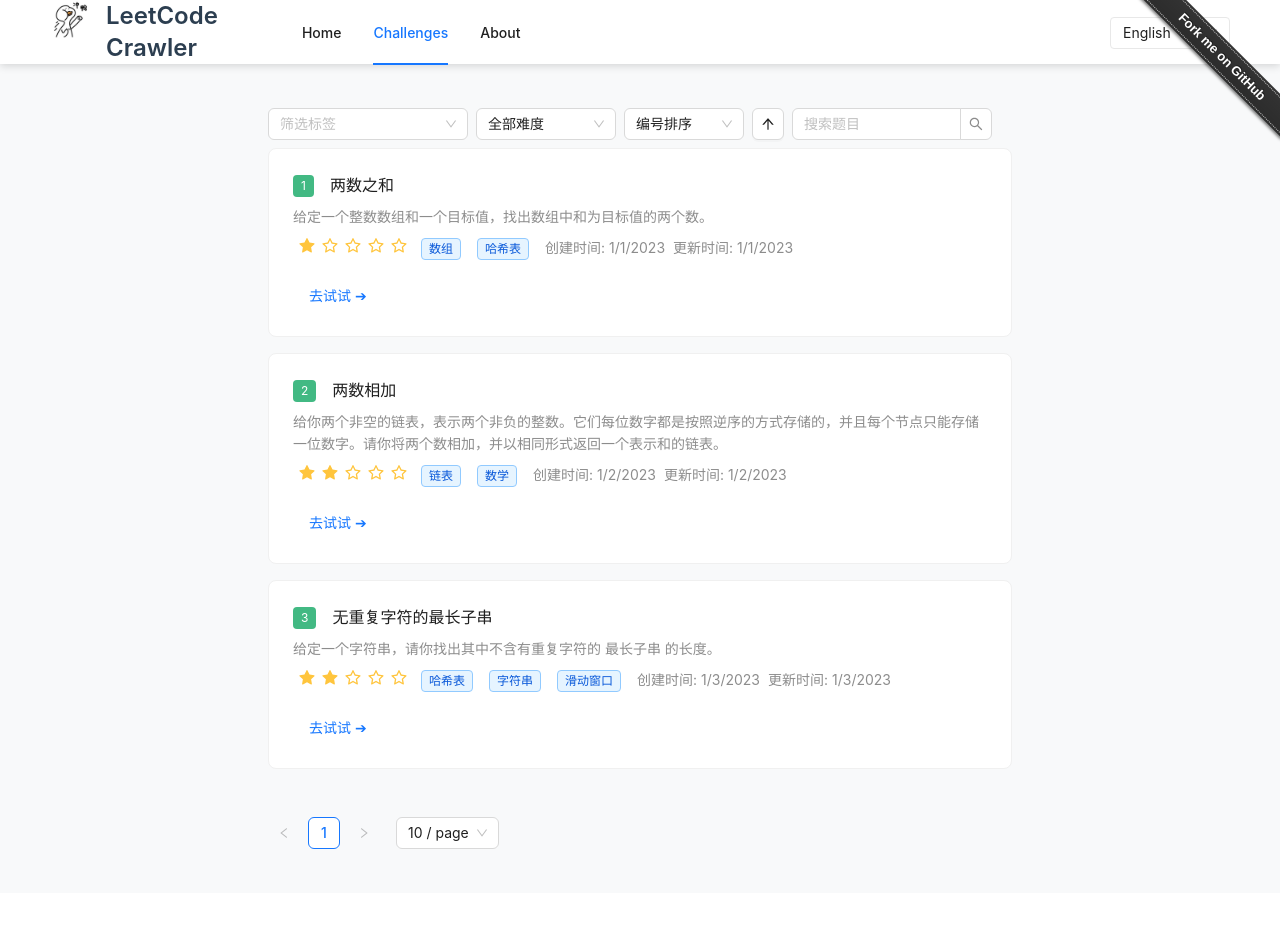
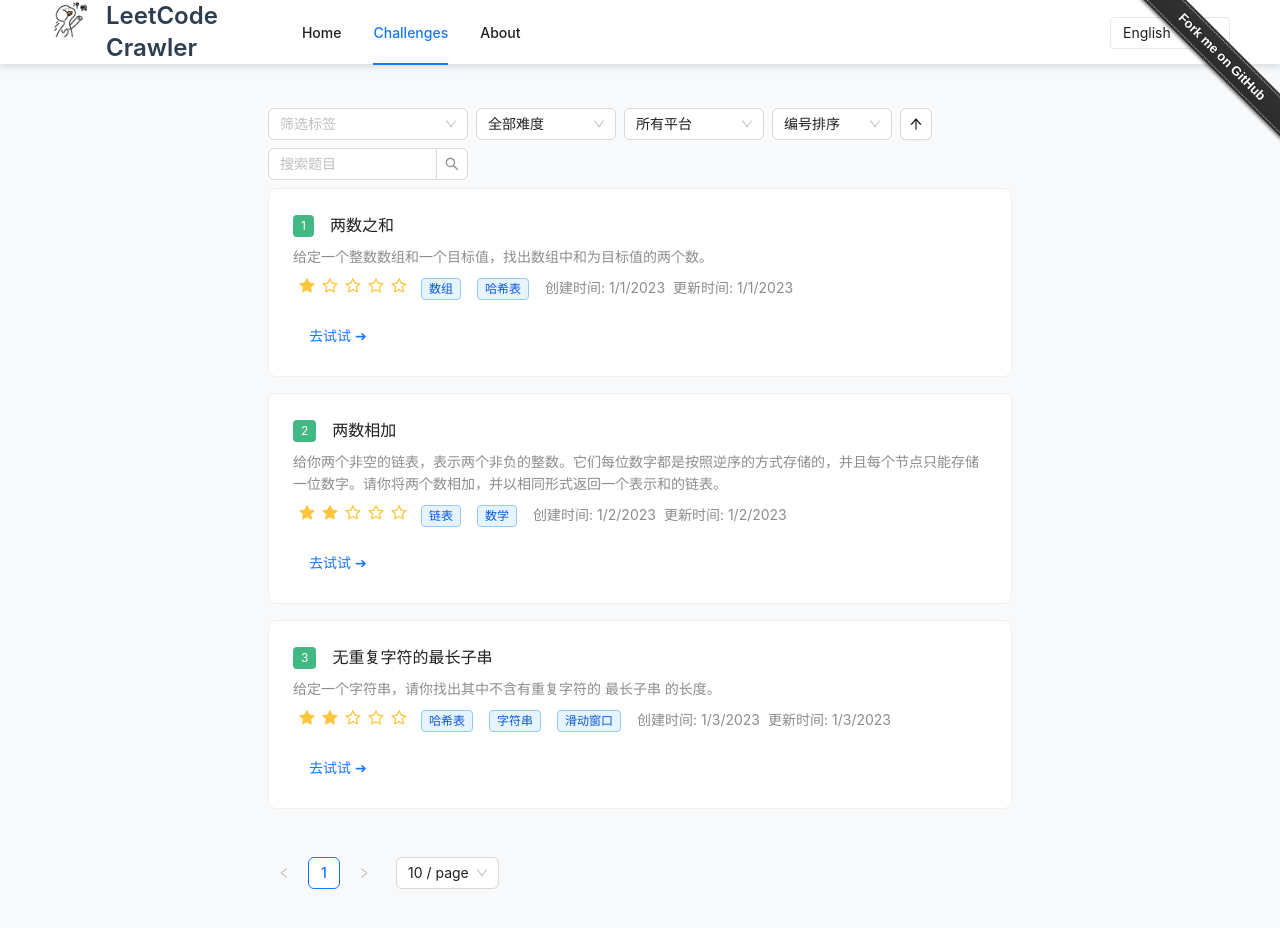
Before and after one commit to JSREP/crawler-leetcode, a React (Vite) app: page /challenges in a window 1280 px wide. Shown: the top 928 px of the page. Before the commit the page ends 893 px from the top, so only its background shows below. Built offline with nearby package versions, Linux system fonts and the light colour scheme.

Commit message:
添加 LeetCode 平台支持和修复GitHub徽标点击问题

```diff
--- a/src/App.tsx
+++ b/src/App.tsx
@@ -7,6 +7,7 @@ import ChallengeDetailPage from './components/ChallengeDetailPage'
 import AboutPage from './components/AboutPage'
 import GitHubRibbon from './components/GitHubRibbon'
 import './gh-fork-ribbon.css';
+import './styles/github-ribbon-fix.css';
 
 const App = () => {
     return (
--- a/src/components/ChallengeListPage/ChallengeControls.tsx
+++ b/src/components/ChallengeListPage/ChallengeControls.tsx
@@ -1,6 +1,8 @@
 import { Space, Select, Button, Input } from 'antd';
 import { ArrowUpOutlined, ArrowDownOutlined } from '@ant-design/icons';
 import StarRating from '../StarRating';
+import { useMemo } from 'react';
+import { Col } from 'antd';
 
 const { Search } = Input;
 const { Option } = Select;
@@ -12,6 +14,11 @@ interface ChallengeControlsProps {
     allTags: string[];
 
     /**
+     * 所有可选平台
+     */
+    allPlatforms: string[];
+
+    /**
      * 当前选中的标签
      */
     selectedTags: string[];
@@ -20,6 +27,11 @@ interface ChallengeControlsProps {
      * 当前选中的难度
      */
     selectedDifficulty: string;
+
+    /**
+     * 当前选中的平台
+     */
+    selectedPlatform: string;
 
     /**
      * 当前排序字段
@@ -42,6 +54,11 @@ interface ChallengeControlsProps {
     onDifficultyChange: (difficulty: string) => void;
 
     /**
+     * 平台变更回调
+     */
+    onPlatformChange: (platform: string) => void;
+
+    /**
      * 排序字段变更回调
      */
     onSortByChange: (field: string) => void;
@@ -62,16 +79,28 @@ interface ChallengeControlsProps {
  */
 const ChallengeControls: React.FC<ChallengeControlsProps> = ({
     allTags,
+    allPlatforms,
     selectedTags,
     selectedDifficulty,
+    selectedPlatform,
     sortBy,
     sortOrder,
     onTagsChange,
     onDifficultyChange,
+    onPlatformChange,
     onSortByChange,
     onSortOrderChange,
     onSearch
 }) => {
+    // 确保LeetCode平台在平台列表中
+    const platformOptions = useMemo(() => {
+        const platforms = [...new Set([...allPlatforms, 'LeetCode'])];
+        return [
+            { value: 'all', label: '所有平台' },
+            ...platforms.map(platform => ({ value: platform, label: platform }))
+        ];
+    }, [allPlatforms]);
+
     return (
         <Space wrap>
             <Select
@@ -96,6 +125,13 @@ const ChallengeControls: React.FC<ChallengeControlsProps> = ({
                     </Option>
                 ))}
             </Select>
+
+            <Select
+                style={{ width: 140 }}
+                value={selectedPlatform}
+                onChange={onPlatformChange}
+                options={platformOptions}
+            />
 
             <Select
                 value={sortBy}
--- a/src/components/ChallengeListPage/ChallengeFilters.tsx
+++ b/src/components/ChallengeListPage/ChallengeFilters.tsx
@@ -12,6 +12,11 @@ interface ChallengeFiltersProps {
      * 选中的难度
      */
     selectedDifficulty: string;
+
+    /**
+     * 选中的平台
+     */
+    selectedPlatform: string;
 
     /**
      * 是否有过滤器被应用
@@ -29,6 +34,11 @@ interface ChallengeFiltersProps {
     onRemoveDifficulty: () => void;
 
     /**
+     * 移除平台过滤的回调
+     */
+    onRemovePlatform: () => void;
+
+    /**
      * 清除所有过滤器的回调
      */
     onClearAll: () => void;
@@ -40,9 +50,11 @@ interface ChallengeFiltersProps {
 const ChallengeFilters: React.FC<ChallengeFiltersProps> = ({
     selectedTags,
     selectedDifficulty,
+    selectedPlatform,
     hasFilters,
     onRemoveTag,
     onRemoveDifficulty,
+    onRemovePlatform,
     onClearAll
 }) => {
     if (!hasFilters) {
@@ -58,6 +70,16 @@ const ChallengeFilters: React.FC<ChallengeFiltersProps> = ({
                     style={{ background: '#f0f5ff', borderColor: '#adc6ff' }}
                 >
                     难度: <StarRating difficulty={parseInt(selectedDifficulty)} />
+                </Tag>
+            )}
+
+            {selectedPlatform !== 'all' && (
+                <Tag
+                    closable
+                    onClose={onRemovePlatform}
+                    style={{ background: '#e6f7ff', borderColor: '#91d5ff' }}
+                >
+                    平台: {selectedPlatform}
                 </Tag>
             )}
 
--- a/src/components/ChallengeListPage/index.tsx
+++ b/src/components/ChallengeListPage/index.tsx
@@ -17,6 +17,7 @@ const ChallengeListPage = () => {
     const [filters, setFilters] = useState({
         difficulty: 'all',
         tags: [] as string[],
+        platform: 'all'
     });
     const [sortBy, setSortBy] = useState('number');
     const [sortOrder, setSortOrder] = useState<'asc' | 'desc'>('asc');
@@ -45,11 +46,19 @@ const ChallengeListPage = () => {
         navigate(`/challenges?${newSearchParams.toString()}`);
     };
 
+    // 处理平台筛选
+    const handlePlatformChange = (platform: string) => {
+        const newSearchParams = new URLSearchParams(searchParams);
+        newSearchParams.set('platform', platform);
+        navigate(`/challenges?${newSearchParams.toString()}`);
+    };
+
     // 从URL同步过滤器状态
     useEffect(() => {
         const tags = searchParams.getAll('tags');
         const difficulty = searchParams.get('difficulty') || 'all';
-        setFilters(prev => ({ ...prev, tags, difficulty }));
+        const platform = searchParams.get('platform') || 'all';
+        setFilters(prev => ({ ...prev, tags, difficulty, platform }));
     }, [searchParams]);
 
     // 获取所有可用标签
@@ -57,6 +66,17 @@ const ChallengeListPage = () => {
         const tags = new Set<string>();
         challenges.forEach((challenge: Challenge) => challenge.tags.forEach(tag => tags.add(tag)));
         return Array.from(tags);
+    }, []);
+
+    // 获取所有可用平台
+    const allPlatforms = useMemo(() => {
+        const platforms = new Set<string>();
+        challenges.forEach((challenge: Challenge) => {
+            if (challenge.platform) {
+                platforms.add(challenge.platform);
+            }
+        });
+        return Array.from(platforms);
     }, []);
 
     // 过滤和排序挑战
@@ -72,7 +92,10 @@ const ChallengeListPage = () => {
                 const matchesTags = filters.tags.length === 0 ||
                     filters.tags.every(tag => challenge.tags.includes(tag));
 
-                return matchesSearch && matchesDifficulty && matchesTags;
+                const matchesPlatform = filters.platform === 'all' ||
+                    challenge.platform === filters.platform;
+
+                return matchesSearch && matchesDifficulty && matchesTags && matchesPlatform;
             })
             .sort((a: Challenge, b: Challenge) => {
                 const orderModifier = sortOrder === 'asc' ? 1 : -1;
@@ -98,7 +121,7 @@ const ChallengeListPage = () => {
     }, [filteredChallenges, pagination]);
 
     // 移除过滤器
-    const handleFilterRemove = (type: 'tag' | 'difficulty', value?: string) => {
+    const handleFilterRemove = (type: 'tag' | 'difficulty' | 'platform', value?: string) => {
         const newSearchParams = new URLSearchParams(searchParams);
 
         if (type === 'tag' && value) {
@@ -107,6 +130,8 @@ const ChallengeListPage = () => {
             newTags.forEach(t => newSearchParams.append('tags', t));
         } else if (type === 'difficulty') {
             newSearchParams.delete('difficulty');
+        } else if (type === 'platform') {
+            newSearchParams.delete('platform');
         }
 
         navigate(`/challenges?${newSearchParams.toString()}`);
@@ -117,6 +142,7 @@ const ChallengeListPage = () => {
         const newSearchParams = new URLSearchParams(searchParams);
         newSearchParams.delete('tags');
         newSearchParams.delete('difficulty');
+        newSearchParams.delete('platform');
         navigate(`/challenges?${newSearchParams.toString()}`);
     };
 
@@ -140,21 +166,26 @@ const ChallengeListPage = () => {
                 <ChallengeFilters
                     selectedTags={filters.tags}
                     selectedDifficulty={filters.difficulty}
-                    hasFilters={filters.tags.length > 0 || filters.difficulty !== 'all'}
+                    selectedPlatform={filters.platform}
+                    hasFilters={filters.tags.length > 0 || filters.difficulty !== 'all' || filters.platform !== 'all'}
                     onRemoveTag={(tag) => handleFilterRemove('tag', tag)}
                     onRemoveDifficulty={() => handleFilterRemove('difficulty')}
+                    onRemovePlatform={() => handleFilterRemove('platform')}
                     onClearAll={handleClearAllFilters}
                 />
 
                 {/* 搜索和控制项 */}
                 <ChallengeControls
                     allTags={allTags}
+                    allPlatforms={allPlatforms}
                     selectedTags={filters.tags}
                     selectedDifficulty={filters.difficulty}
+                    selectedPlatform={filters.platform}
                     sortBy={sortBy}
                     sortOrder={sortOrder}
                     onTagsChange={handleTagsChange}
                     onDifficultyChange={handleDifficultyClick}
+                    onPlatformChange={handlePlatformChange}
                     onSortByChange={setSortBy}
                     onSortOrderChange={() => setSortOrder(prev => prev === 'asc' ? 'desc' : 'asc')}
                     onSearch={setSearchQuery}
--- a/src/components/GitHubRibbon.tsx
+++ b/src/components/GitHubRibbon.tsx
@@ -28,11 +28,30 @@ const GitHubRibbon: React.FC<GitHubRibbonProps> = ({
 }) => {
   return (
     <div className={`github-fork-ribbon-wrapper ${position}`}>
-      <div className="github-fork-ribbon" data-ribbon={text}>
+      <div
+        className="github-fork-ribbon"
+        data-ribbon={text}
+        style={{
+          cursor: 'pointer',
+          pointerEvents: 'auto' // 覆盖CSS中的pointer-events: none
+        }}
+      >
         <a
           href={repositoryUrl}
           target="_blank"
           rel="noopener noreferrer"
+          style={{
+            display: 'block',
+            width: '100%',
+            height: '100%',
+            textDecoration: 'none',
+            zIndex: 9999,
+            pointerEvents: 'auto' // 确保链接可点击
+          }}
+          onClick={(e) => {
+            // 防止事件冒泡，确保链接被点击
+            e.stopPropagation();
+          }}
         >
           {text}
         </a>
--- a/src/components/HomePage.tsx
+++ b/src/components/HomePage.tsx
@@ -43,7 +43,7 @@ const HomePage = () => {
                     <Card
                         hoverable
                         style={{ height: '100%', borderColor: feature.color }}
-                        bodyStyle={{ display: 'flex', flexDirection: 'column', justifyContent: 'space-between' }}
+                        styles={{ body: { display: 'flex', flexDirection: 'column', justifyContent: 'space-between' } }}
                     >
                         <Title level={4} style={{ color: feature.color }}>{feature.title}</Title>
                         <Text type="secondary">{feature.content}</Text>
--- /dev/null
+++ b/src/styles/github-ribbon-fix.css
@@ -0,0 +1,17 @@
+/* 修复GitHub徽标点击问题 */
+.github-fork-ribbon {
+  pointer-events: auto !important;
+}
+
+.github-fork-ribbon a {
+  pointer-events: auto !important;
+  display: block;
+  width: 100%;
+  height: 100%;
+  position: relative;
+  z-index: 10000;
+}
+
+.github-fork-ribbon:before {
+  pointer-events: auto !important;
+}
```
Also changed, not shown: 1 other file (tests, documents, lock files or other folders).
